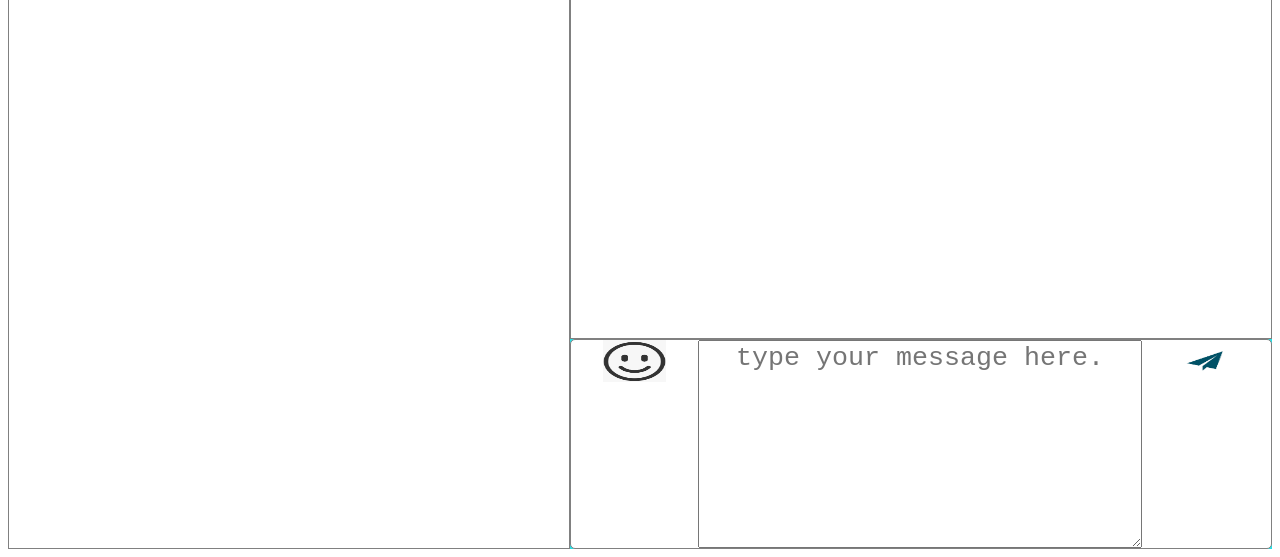
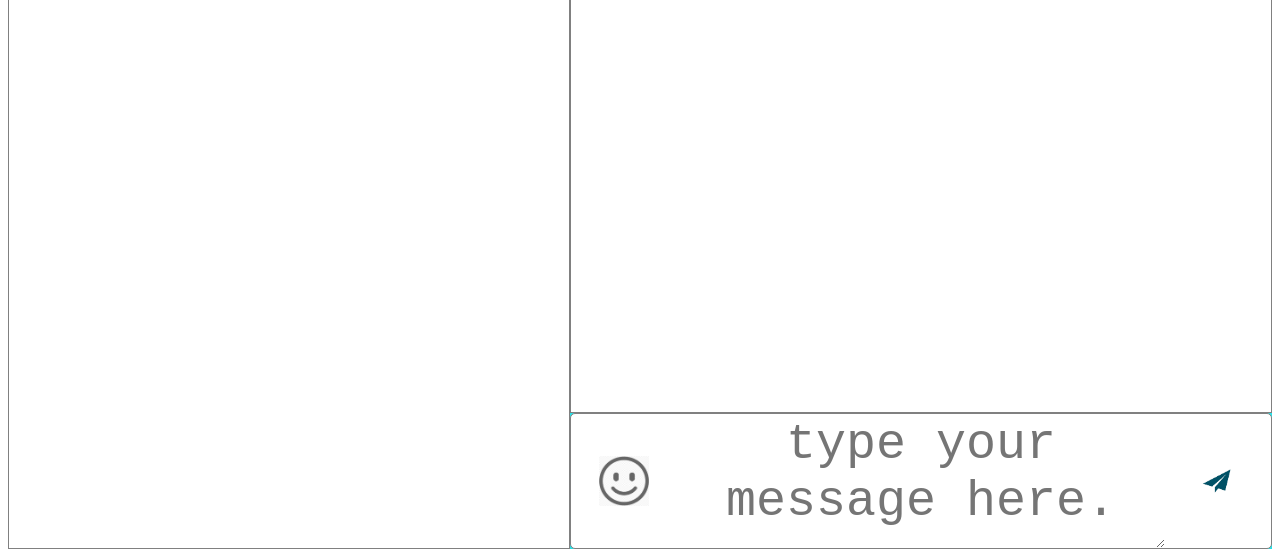
Before and after one commit to Lumi37/gridtesting, a plain HTML site: page index.html in a window 1280 px wide. Shown: the part 259-816 px from the top of the page. Drawn offline with Linux system fonts and the light colour scheme.

Commit message:
Rdy to merge

```diff
--- a/index.html
+++ b/index.html
@@ -18,7 +18,7 @@
         </div>
         <div class="textsContainer">chat</div>
         <div class="textTypingContainer">
-            <div class="emoji"><img src="emoji.png" id="emoji" alt="emojis"></div>
+            <div class="emoji"><img src="download.png" id="emoji" alt="emojis"></div>
             <textarea type="text" class="textTypingArea" placeholder="type your message here."></textarea>
             <div class="paperAirplane"><img src="paperAirplane.jpg" id="paperAirplane" alt=""></div>
         </div>
--- a/style.css
+++ b/style.css
@@ -47,8 +47,7 @@
 }
 
 
-
-
+/* USESNAME ICON AREA  */
 .userIconUsernameContainer {
     display: grid;
     grid-template-columns: auto auto;
@@ -81,6 +80,7 @@
     grid-row: 2/8;
 }
 
+/* TYPING TEXT AREA */
 .textTypingContainer {
     grid-column: 3/8;
     grid-row: 8;
@@ -92,7 +92,14 @@
 }
 
 .textTypingContainer>textarea {
+    font-size: 25px;
     grid-column: 2/5;
+    border: none;
+}
+
+.textTypingContainer>textarea:focus-visible {
+    outline: none;
+
 }
 
 .textTypingContainer>textarea::placeholder {
@@ -100,21 +107,29 @@
     text-align: center;
 }
 
+
+/* emoji icon */
 .emoji {
+    display: grid;
+    grid-template-rows: auto;
+    place-items: center;
     grid-column: 1;
 }
 
 #emoji {
-    opacity: 80%;
-    width: 50%;
-    height: 20%;
+    opacity: 60%;
+    width: 50px;
+    height: 50px;
 }
 
 .paperAirplane {
+    display: grid;
+    grid-template-rows: auto;
+    place-items: center;
     grid-column: 5/6;
 }
 
 #paperAirplane {
-    width: 50%;
-    height: 20%;
+    width: 50px;
+    height: 50px;
 }
```
Also changed, not shown: download.png (added), 1 other file.
